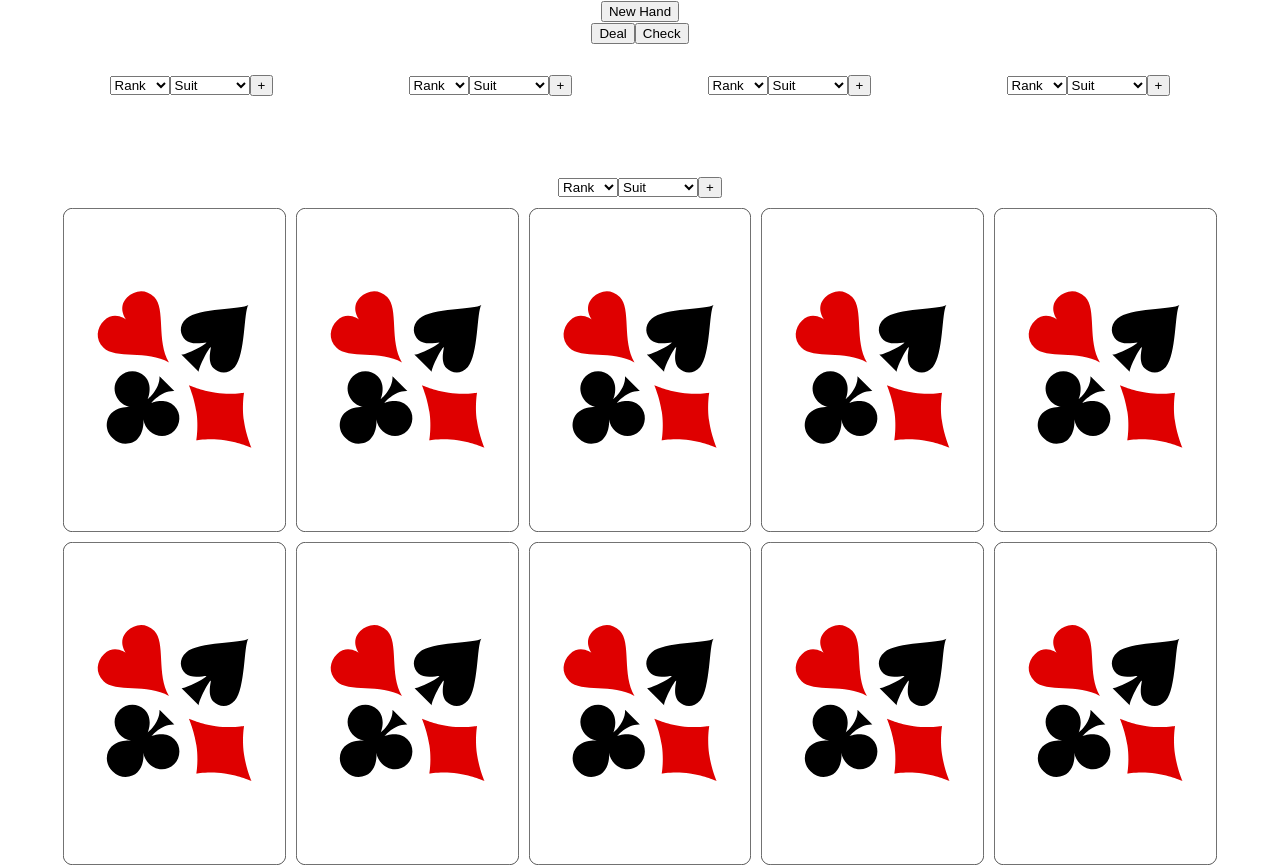
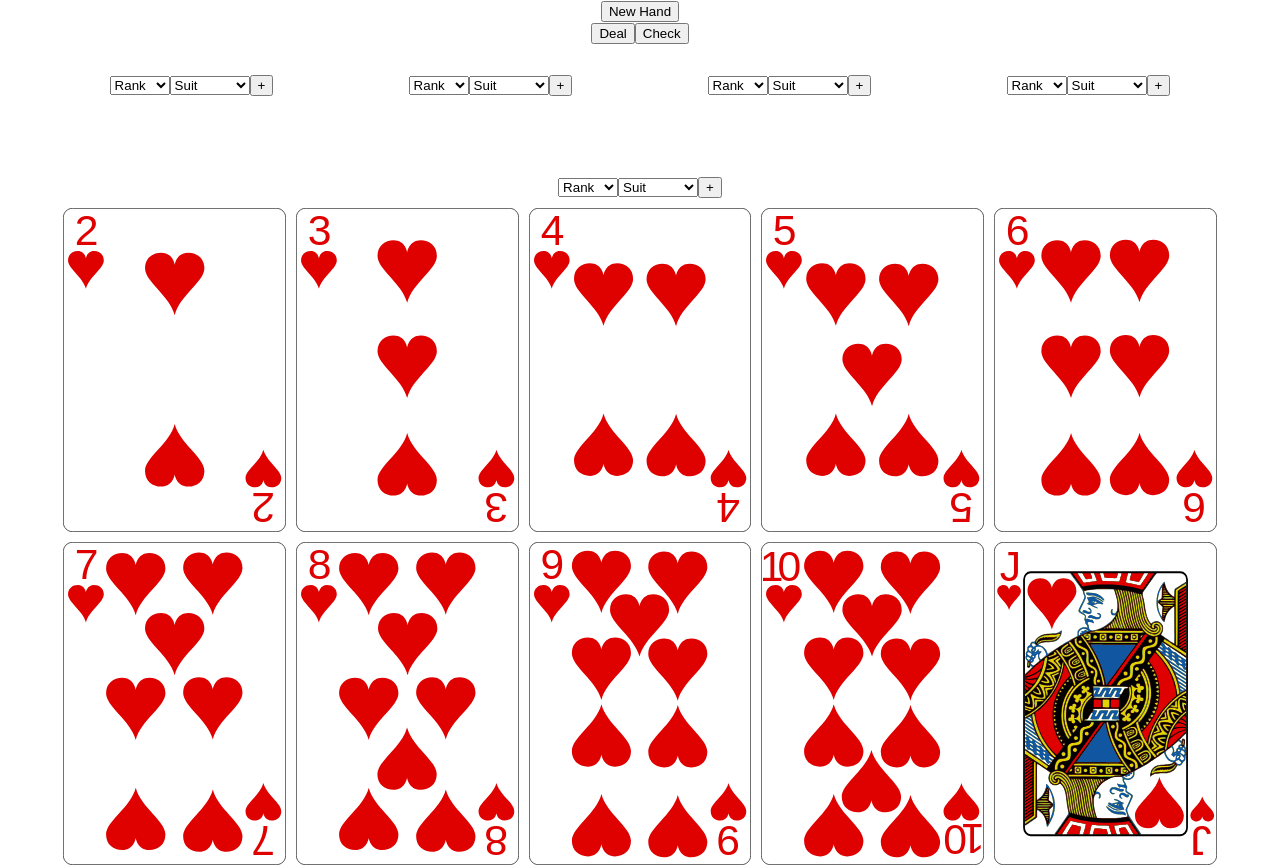
Before and after one commit to jakewac/Poker, a React (Create React App) app in the folder poker/: page / in a window 1280 px wide. Shown: the top 867 px of the page. Built offline with nearby package versions, Linux system fonts and the light colour scheme.

Commit message:
change card shown to faceup

```diff
--- a/poker/src/Board.js
+++ b/poker/src/Board.js
@@ -110,7 +110,7 @@ class Board extends React.Component {
     }
 
     getCardRender(card, id) {
-        const cardName = card.shown
+        const cardName = card.faceUp
             ? card.getRank().toString() + "_of_" + card.getSuit().toString()
             : "back";
 
--- a/poker/src/Player.js
+++ b/poker/src/Player.js
@@ -13,7 +13,7 @@ class Player extends React.Component {
     }
 
     getCardRender(card, id) {
-        const cardName = card.shown
+        const cardName = card.faceUp
             ? card.getRank().toString() + "_of_" + card.getSuit().toString()
             : "back";
 
--- a/poker/src/cards/Card.js
+++ b/poker/src/cards/Card.js
@@ -35,8 +35,8 @@ class Card {
         this.rank = rank;
     }
 
-    setShown(shown) {
-        this.faceUp = shown;
+    setFaceUp(faceUp) {
+        this.faceUp = faceUp;
     }
 
     equals(other) {
```
